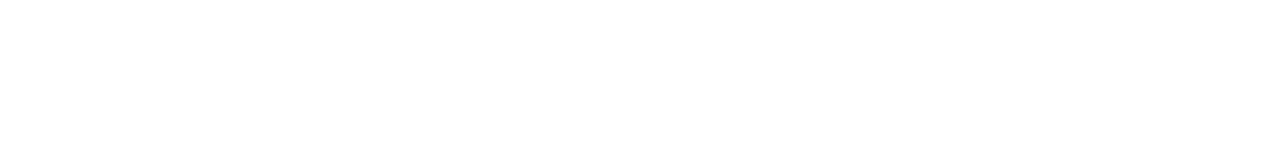
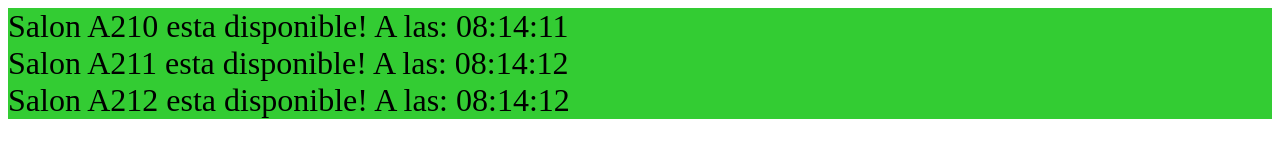
Before and after one commit to JuanAndres896/JuanAndres896.github.io, a plain HTML site: page index.html in a window 1280 px wide. Drawn offline with Linux system fonts and the light colour scheme.

Commit message:
Nueva versión

```diff
--- a/index.html
+++ b/index.html
@@ -1,11 +1,22 @@
 <!DOCTYPE html>
 <html>
-  <header>
-  </header>
-  <body>
-
-    <script>
-      alert("Hello World");
-    </script>
-  </body>
+ <head>
+  <title>
+   Estado salones Edificio "A"
+  </title>
+ </head>
+ <body>
+  <div class="Salon A210" style="background-color: #33cc33; font-size:xx-large;">
+   Salon A210 esta disponible!
+ A las: 08:14:11
+  </div>
+  <div class="Salon A211" style="background-color: #33cc33; font-size:xx-large;">
+   Salon A211 esta disponible!
+ A las: 08:14:12
+  </div>
+  <div class="Salon A212" style="background-color: #33cc33; font-size:xx-large;">
+   Salon A212 esta disponible!
+ A las: 08:14:12
+  </div>
+ </body>
 </html>
```
